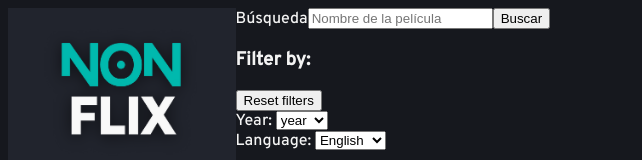
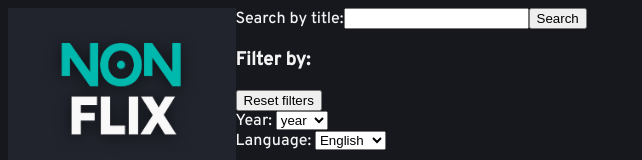
Before and after one commit to AheverMateo/Front-end-PF, a React (Vite) app: page /Home in a window 1280 px wide. Shown: the top 160 px of the page, without its empty margins (0-642 px from the left). Built offline with nearby package versions, Linux system fonts and the light colour scheme; no server answers.

Commit message:
Log in connection

```diff
--- a/src/App.jsx
+++ b/src/App.jsx
@@ -8,6 +8,7 @@ import Login from './Component/Login/Login'
 import Home from './Component/Home/Home';
 import Detail from './Component/Detail/Detail';
 import NotFound from "./Component/NotFound/NotFound"
+import PostMovie from "./Component/PostMovie/PostMovie"
 function App() {
 
 
@@ -20,6 +21,7 @@ function App() {
         <Route exact path='/Home' element={<Home/>}/>
         <Route path='/Detail/:id' element={<Detail />} />
         <Route path="*" element={<NotFound/>}/>
+        <Route path="/createMovie" element={<PostMovie />} />
       </Routes>
     </div>
   )
--- a/src/Component/LogInMenu/LogInMenu.jsx
+++ b/src/Component/LogInMenu/LogInMenu.jsx
@@ -6,7 +6,7 @@ const LogInMenu = ()=> {
     return (
         <div className={style.header}>
         <div className={style.logo}>
-            <img src={logo} alt="NonFlix" />
+            <Link to="/"><img src={logo} alt="NonFlix" /></Link>
         </div>
         <div className={style.options}>
             <ul>
--- a/src/Component/Login/Login.jsx
+++ b/src/Component/Login/Login.jsx
@@ -1,3 +1,4 @@
+import axios from "axios";
 import React, { useEffect, useState } from "react";
 import Style from "./Login.module.css";
 import Validation from "../Validation/Validation";
@@ -78,11 +79,18 @@ const Login = () => {
 
             return errors;
           }}
-          onSubmit={(values, { setSubmitting }) => {
-            setTimeout(() => {
-              alert(JSON.stringify(values, null, 2));
-              setSubmitting(false);
-            }, 400);
+          onSubmit={async (values) => {
+            try {
+              const response = await axios.get(`http://localhost:3001/Nonflix/login?email=${values.email}&password=${values.password}`)
+              //console.log(endpoint);
+              //console.log(response);
+              if(response.status === 200) {
+                window.location.href = "/Home"
+              }
+
+          } catch (error) {
+              console.log(error);
+          }
           }}
         >
           {({
--- a/src/Component/SearchBar/SearchBar.jsx
+++ b/src/Component/SearchBar/SearchBar.jsx
@@ -20,11 +20,11 @@ const SearchBar = () => {
 
   return (
     <div className='search_div'>
-      <label name="search">Búsqueda
+      <label name="search">Search by title:
         <input className="search_input" name='search' value={inputSearch}
-        onChange={handleInput} placeholder='Nombre de la película'/>
+        onChange={handleInput} />
       </label>
-      <button onClick={handleSearch}>Buscar</button>
+      <button onClick={handleSearch}>Search</button>
     </div>
   )
 };
--- a/src/Component/SideBar/SideBar.jsx
+++ b/src/Component/SideBar/SideBar.jsx
@@ -79,7 +79,7 @@ const SideBar = () => {
           <img src={profileIcon} />
           <div>Perfil</div>
         </Link>
-        <Link to="">
+        <Link to="/">
           <img src={logOutIcon} />
           <div>Logout</div>
         </Link>
```
